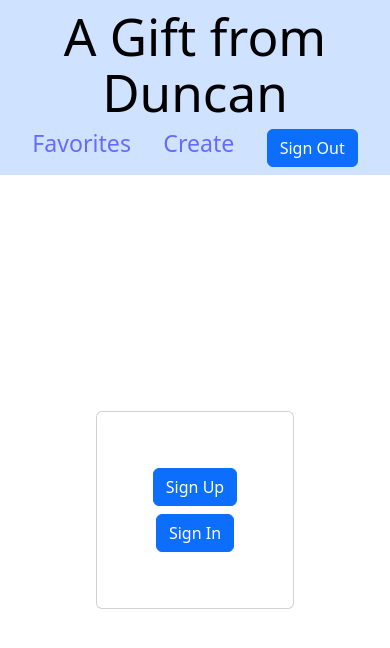
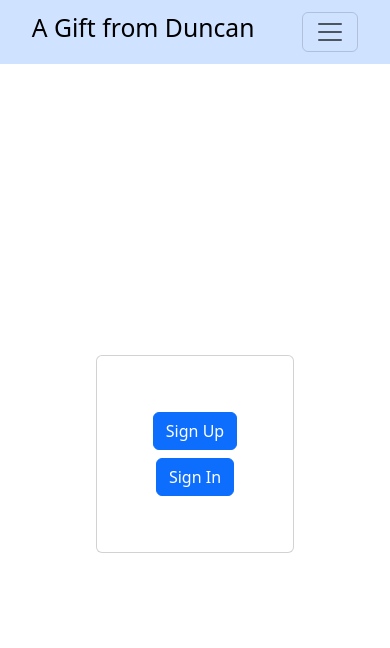
Before and after one commit to Duncan-Harrison/a-gift-from-duncan, a React (Vite) app in the folder client/: page / in a window 390 px wide. Shown: the top 648 px of the page. Built offline with nearby package versions, Linux system fonts and the light colour scheme.

Commit message:
Added classNames to attempt nav bar responsiveness

```diff
--- a/client/src/Create.tsx
+++ b/client/src/Create.tsx
@@ -150,7 +150,9 @@ export function SearchRecipe() {
   return (
     <div className="d-flex flex-column justify-content-end mt5">
       <div className="mt5">
-        {idOfIngredient && <p>{idOfIngredient.strIngredient}</p>}
+        {idOfIngredient && <h3>{idOfIngredient.strIngredient}</h3>}
+        <div className="row justify-content-around">
+          <div className="col-10 col-sm-9 mt-2">
             <select
               name="Ingredient Select"
               onChange={handleChange}
@@ -167,6 +169,8 @@ export function SearchRecipe() {
                 ))}
               ;
             </select>
+          </div>
+          <div className="col-sm-3 mt-2">
             <button
               type="button"
               className="btn btn-primary"
@@ -178,10 +182,13 @@ export function SearchRecipe() {
               Favorite
             </button>
           </div>
+        </div>
+      </div>
+      <div className="spacer m-2"></div>
       <div className="align-middle mt5">
         {recipes?.length > 0 ? (
           recipes?.map((r: Recipe) => (
-            <div className="card-body" key={r.idMeal}>
+            <div className="card-body m-2" key={r.idMeal}>
               <div className="col">
                 <div className="row">
                   <div className="col-4">
@@ -194,7 +201,7 @@ export function SearchRecipe() {
                   <div className="col-8">
                     <h3>{r.strMeal}</h3>
                     <button
-                      className="btn btn-primary"
+                      className="btn btn-primary mt-2"
                       onClick={() => saveRecipe(r.idMeal)}>
                       Save Recipe
                     </button>
--- a/client/src/Header.tsx
+++ b/client/src/Header.tsx
@@ -22,15 +22,30 @@ export function Header() {
       <nav
         ref={navRef}
         className="navbar navbar-expand-lg bg-primary-subtle fixed-top justify-content-evenly mb-5">
-        <Link to="/" className="text-black">
-          <h1>A Gift from Duncan</h1>
+        <Link to="/" className="navbar-brand text-black">
+          <h2>A Gift from Duncan</h2>
         </Link>
-        <Link to="Favorites" className="text-blue">
+        <button
+          className="navbar-toggler"
+          type="button"
+          data-bs-toggle="collapse"
+          data-bs-target="#navbarSupportedContent"
+          aria-controls="navbarSupportedContent"
+          aria-expanded="false"
+          aria-label="Toggle navigation">
+          <span className="navbar-toggler-icon"></span>
+        </button>
+        <div
+          className="collapse navbar-collapse justify-content-evenly"
+          id="navbarSupportedContent">
+          <div className="navbar-nav justify-content-evenly">
+            <Link to="Favorites" className="nav-link text-blue">
               <h3>Favorites</h3>
             </Link>
-        <Link to="Create" className="text-blue">
+            <Link to="Create" className="nav-link text-blue">
               <h3>Create</h3>
             </Link>
+            <div className="nav-link">
               <button
                 className="btn btn-primary"
                 onClick={() => {
@@ -39,6 +54,9 @@ export function Header() {
                 }}>
                 Sign Out
               </button>
+            </div>
+          </div>
+        </div>
       </nav>
 
       <div style={{ height: navHeight }} />
--- a/client/src/Home.tsx
+++ b/client/src/Home.tsx
@@ -68,7 +68,7 @@ export function Home() {
         <div className="flex">
           <div className="row container justify-content-around gap-3">
             {recipes?.map((recipe) => (
-              <div className="card col-sm-3" key={recipe.idMeal}>
+              <div className="card col-md-3" key={recipe.idMeal}>
                 <Link
                   to={`/recipes/${recipe.idMeal}`}
                   className="card-body"
```
Lines whose indentation alone changed are shown as unchanged.
